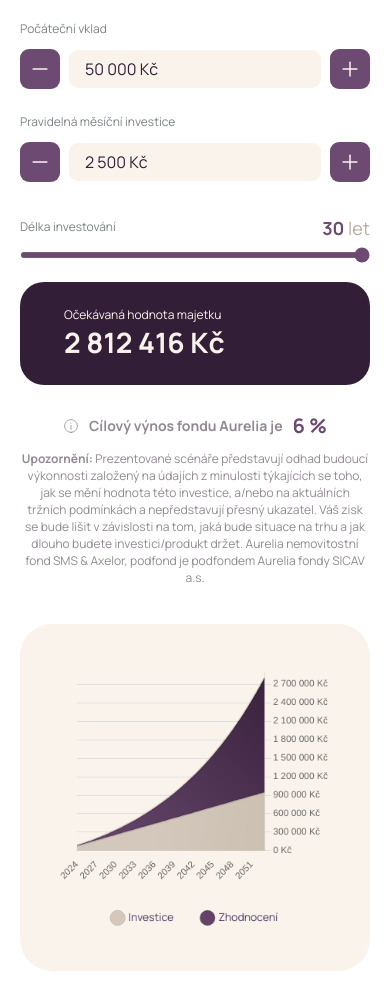
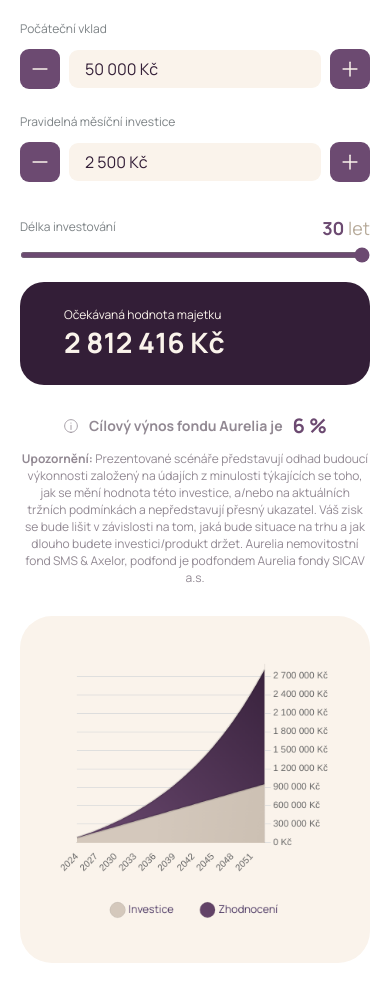
Before and after one commit to NemecOndrej/investicni-kalkulacka, a plain HTML site: page index.html in a window 390 px wide. After the commit the page ends 963 px from the top, so only its background shows below. Drawn offline with nearby package versions, Linux system fonts and the light colour scheme.

Commit message:
U: upravy stylu

```diff
--- a/assets/css/style.css
+++ b/assets/css/style.css
@@ -1,5 +1,5 @@
 :root {
-  --primary-font: 'Manrope', sans-serif;
+  --primary-font: "Manrope", sans-serif;
   --primary-color: #6c4a71;
   --secondary-color: #7a5e95;
   --background-color: #f8f5f1;
@@ -46,15 +46,14 @@ body {
   text-align: center;
 }
 
+.content {
+  display: flex;
+  justify-content: space-between;
+}
+
 h1 {
   font-size: clamp(20px, 4vw, 24px);
   margin-bottom: 20px;
-}
-
-.content {
-  display: flex;
-  height: auto;
-  justify-content: space-between;
 }
 
 .calculator {
@@ -196,7 +195,7 @@ button:hover {
   line-height: normal;
 }
 
-input[type='range'] {
+input[type="range"] {
   accent-color: var(--input-button-color);
 }
 
@@ -304,10 +303,18 @@ canvas {
 }
 
 @media (max-width: 900px) {
+  .container {
+    height: 100vh; /* přidáno */
+    display: flex; /* přidáno */
+    flex-direction: column; /* přidáno */
+  }
   .content {
     flex-direction: column;
+    gap: 30px;
     align-items: center;
-    gap: 38px;
+    height: 100%; /* změněno z auto na 100% */
+    justify-content: space-between;
+    flex: 1; /* přidáno */
   }
 
   .calculator {
```
